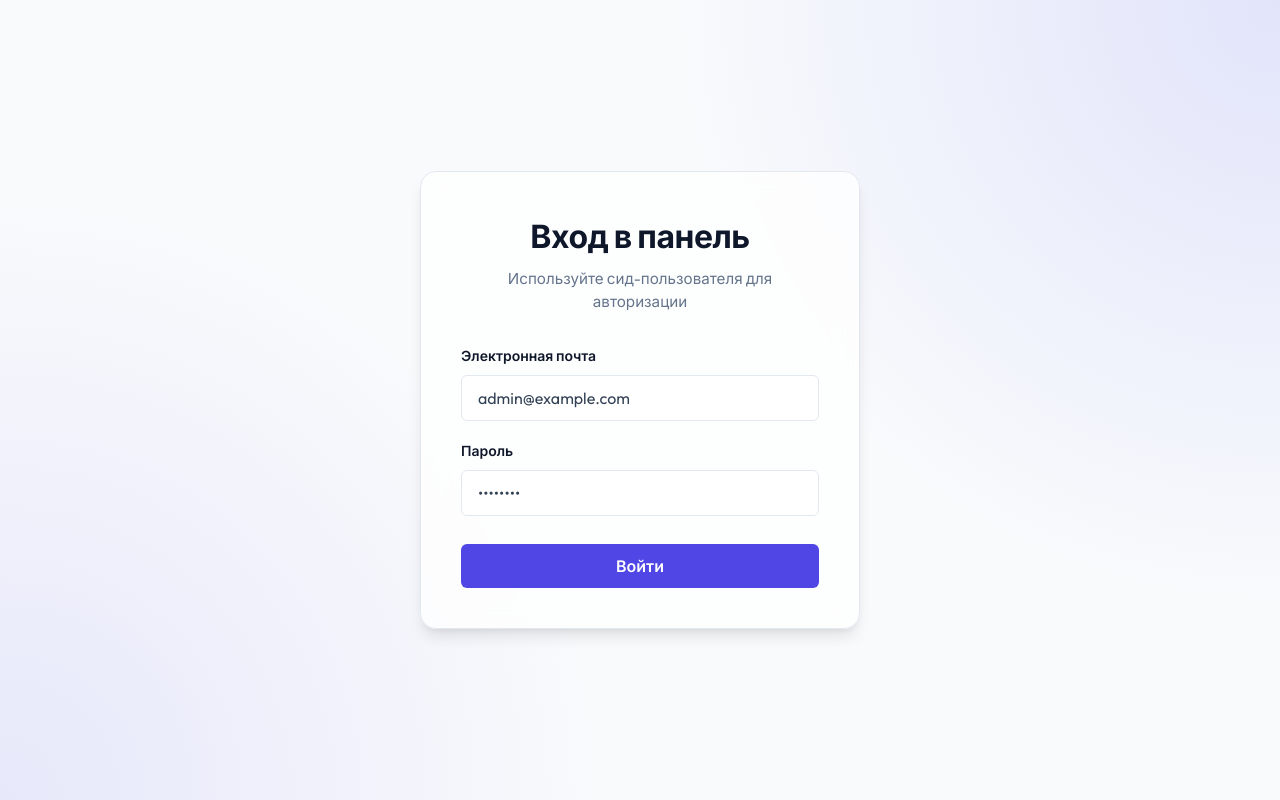
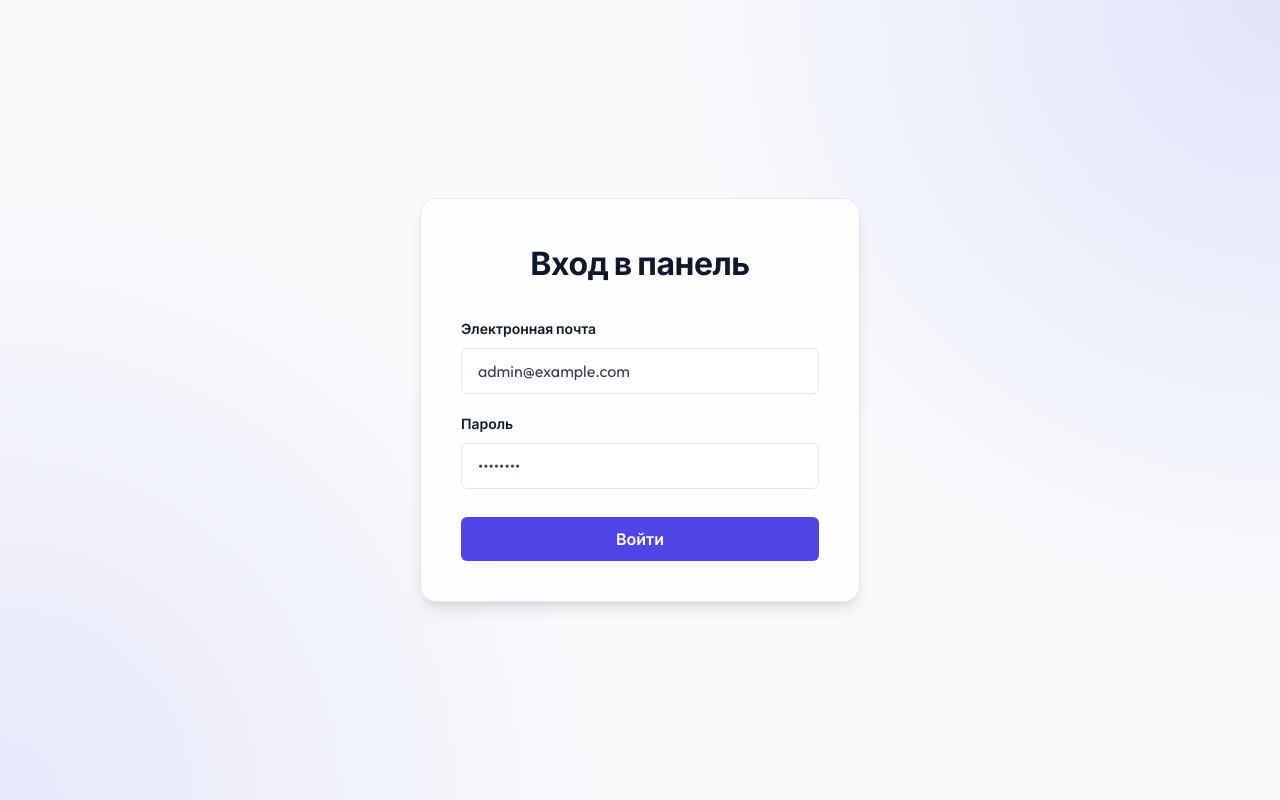
Before and after one commit to imnd/yandex-test-frontend, a Vue app: page /#/login in a window 1280 px wide. Built offline with nearby package versions, Linux system fonts and the light colour scheme; no server answers.

Commit message:
style: remove seed user description from login card

```diff
--- a/src/views/LoginView.vue
+++ b/src/views/LoginView.vue
@@ -55,7 +55,6 @@ const handleLogin = async () => {
     <div class="login-card glass animate-fade">
       <div class="login-header">
         <h2>Вход в панель</h2>
-        <p>Используйте сид-пользователя для авторизации</p>
       </div>
 
       <form @submit.prevent="handleLogin" class="login-form">
```
